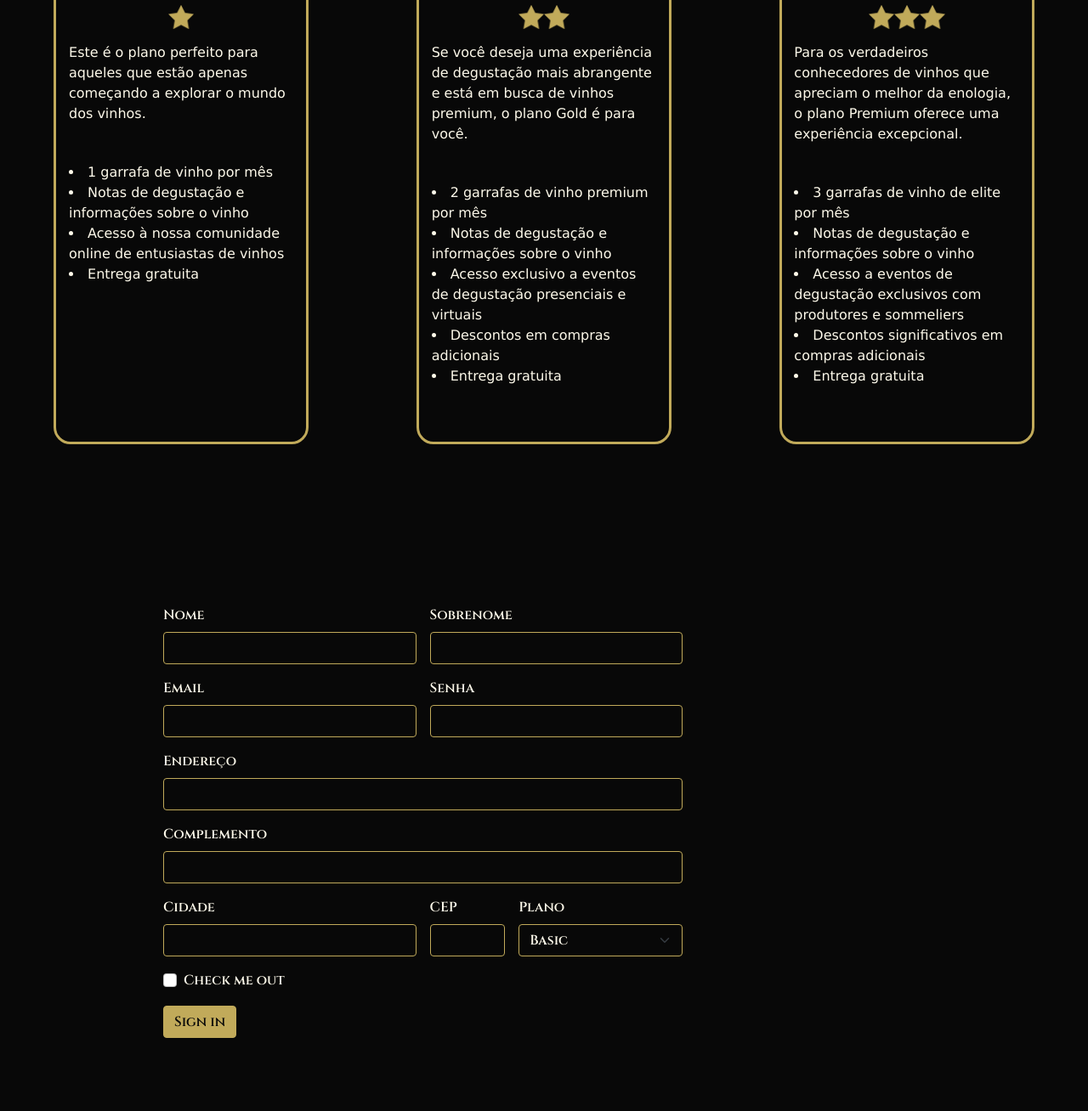
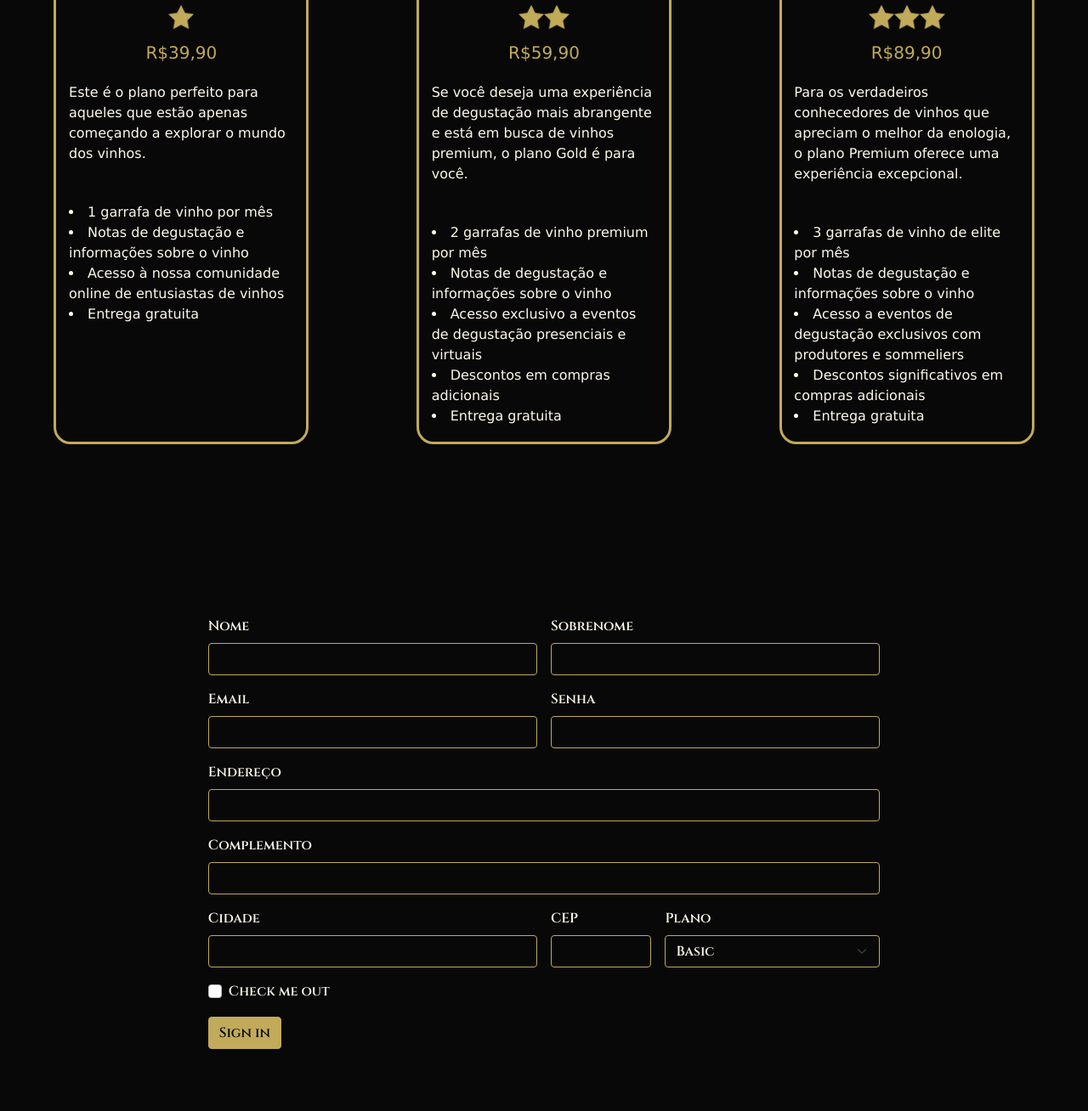
Before and after one commit to sidsabio/trabalho_final_frontend, a plain HTML site: page subscribe.html in a window 1280 px wide. Shown: the part 181-1489 px from the top of the page at 85% size. Drawn offline with nearby package versions, Linux system fonts and the light colour scheme.

Commit message:
Subscribe Versao Final

```diff
--- a/assets/css/style.css
+++ b/assets/css/style.css
@@ -133,6 +133,7 @@ header {
   position: fixed;
   z-index: 10;
   font-size: 1em;
+  padding: 2%;
 }
 
 header div {
@@ -233,6 +234,10 @@ footer {
 .harmonizacao img {
   width: 100%;
   height: 100%;
+}
+.perfil-usuario img{
+  width: 32px;
+  height: 32px;
 }
 
 #a-logo {
@@ -628,6 +633,10 @@ input:checked + .slider:before {
 .informacoes-card p {
   padding: 5%;
 }
+.informacoes-card h5 {
+  color: #c1aa5a;
+  margin-top: 5%;
+}
 .lista-card {
   padding: 5%;
 }
@@ -644,9 +653,11 @@ input:checked + .slider:before {
 }
 
 .formulario {
-  width: 70%;
+  width: 90%;
   height: auto;
   margin-bottom: 10%;
+  display: flex;
+  justify-content: center;
 }
 .form-control {
   background-color: #080808;
--- a/subscribe.html
+++ b/subscribe.html
@@ -34,6 +34,7 @@
                 <div class="estrelas-card">
                     <img src="./assets/src/img/estrela.png" alt="">
                 </div>
+                <h5>R$39,90</h5>
                 <p>Este é o plano perfeito para aqueles que estão
                     apenas começando a explorar o mundo dos vinhos.</p>
                 <div class="lista-card">
@@ -53,6 +54,7 @@
                     <img src="./assets/src/img/estrela.png" alt="">
                     <img src="./assets/src/img/estrela.png" alt="">
                 </div>
+                <h5>R$59,90</h5>
                 <p> Se você deseja uma experiência de degustação mais abrangente e
                     está em busca de vinhos premium, o plano Gold é para você. </p>
                 <div class="lista-card">
@@ -74,6 +76,7 @@
                     <img src="./assets/src/img/estrela.png" alt="">
                     <img src="./assets/src/img/estrela.png" alt="">
                 </div>
+                <h5>R$89,90</h5>
                 <p>Para os verdadeiros conhecedores de vinhos que apreciam
                     o melhor da enologia, o plano Premium oferece uma experiência excepcional.</p>
                 <div class="lista-card">
```
